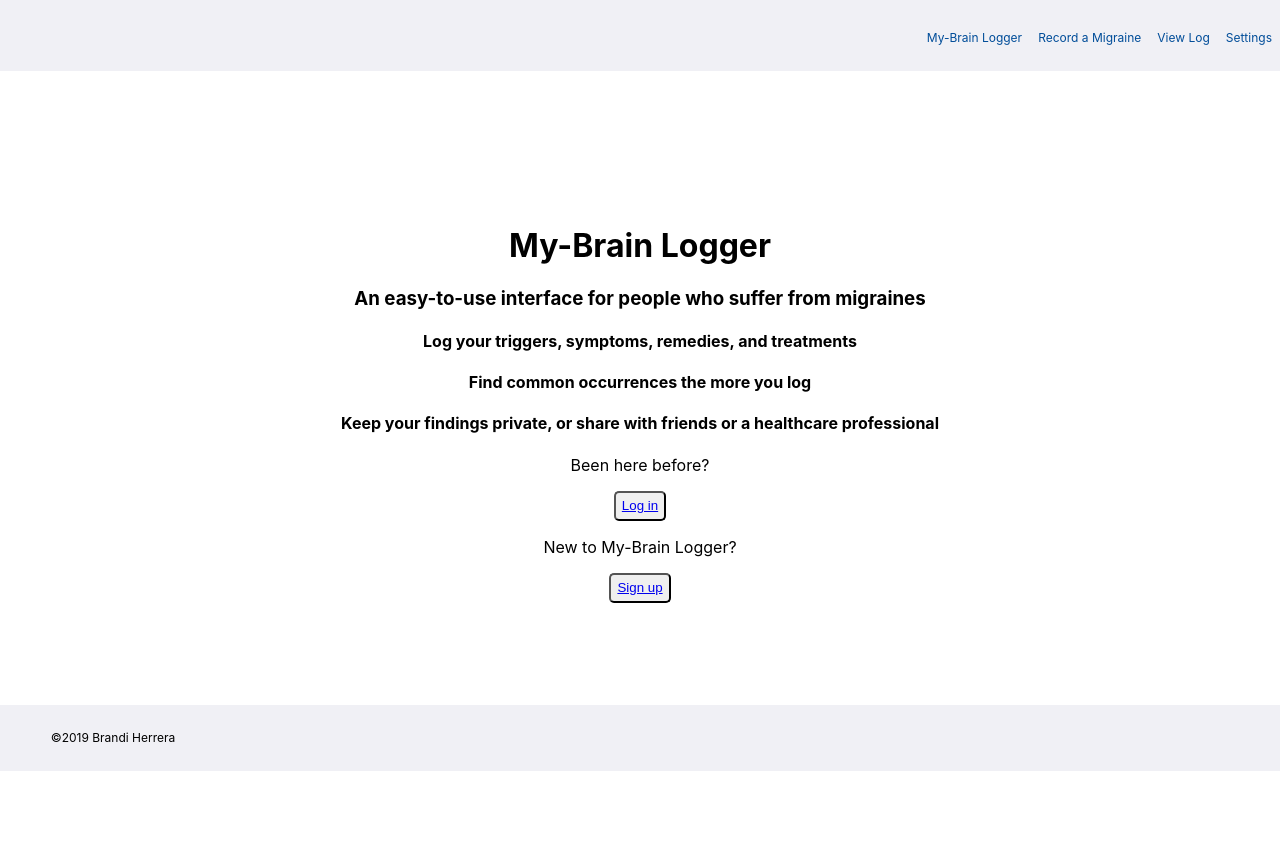
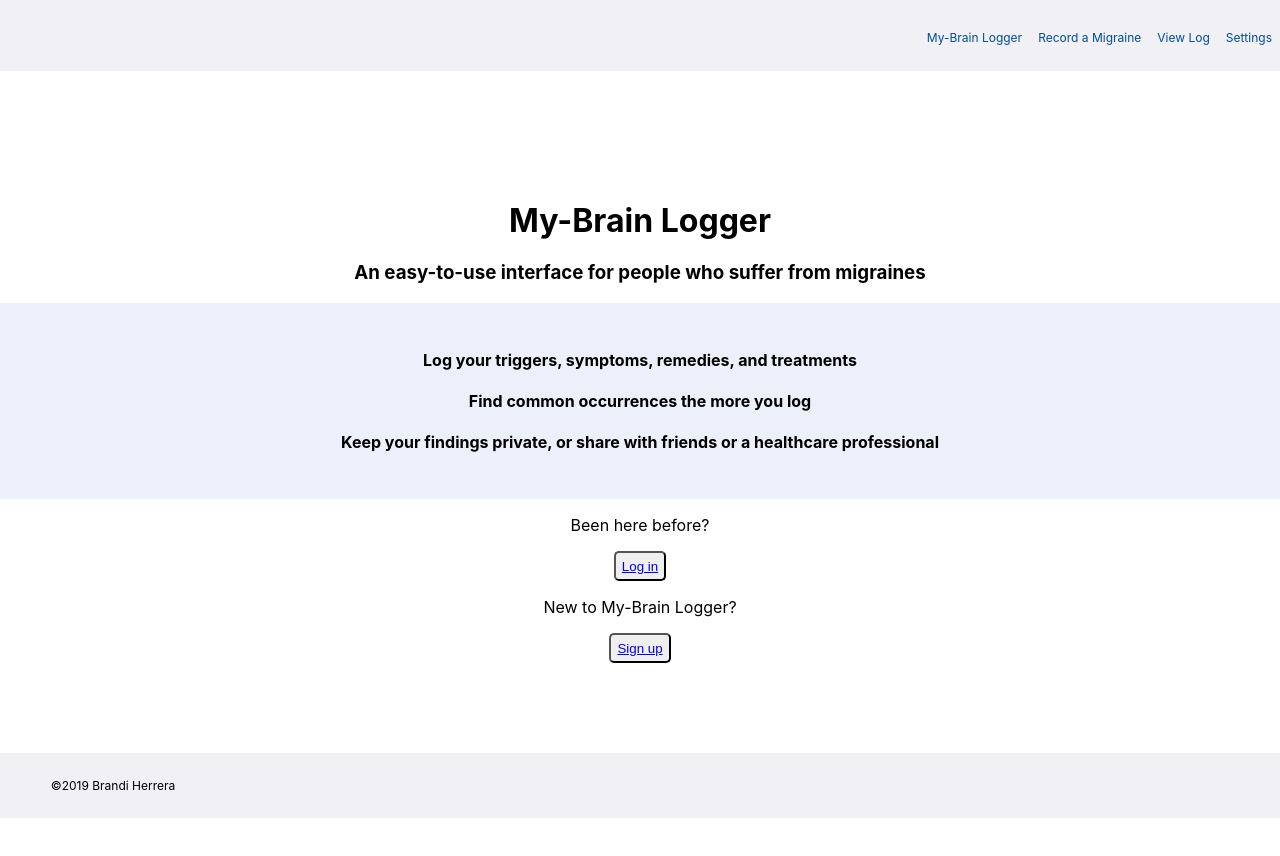
Before and after one commit to brandiherrera/migraine-app-full-stack-capstone-react, a React (Create React App) app: page / in a window 1280 px wide. Shown: the top 856 px of the page. Built offline with nearby package versions, Linux system fonts and the light colour scheme.

Commit message:
updated app.css

```diff
--- a/src/App.css
+++ b/src/App.css
@@ -1,6 +1,6 @@
 .App {
   text-align: center;
-  padding: 8% 0;
+  padding: 7% 0;
 }
 
 li {
@@ -17,3 +17,8 @@ button {
   height: 30px;
   border-radius: 5px;
 }
+
+.about-app {
+  background-color:  #ebf0fa;
+  padding: 2% 0;
+}
```
